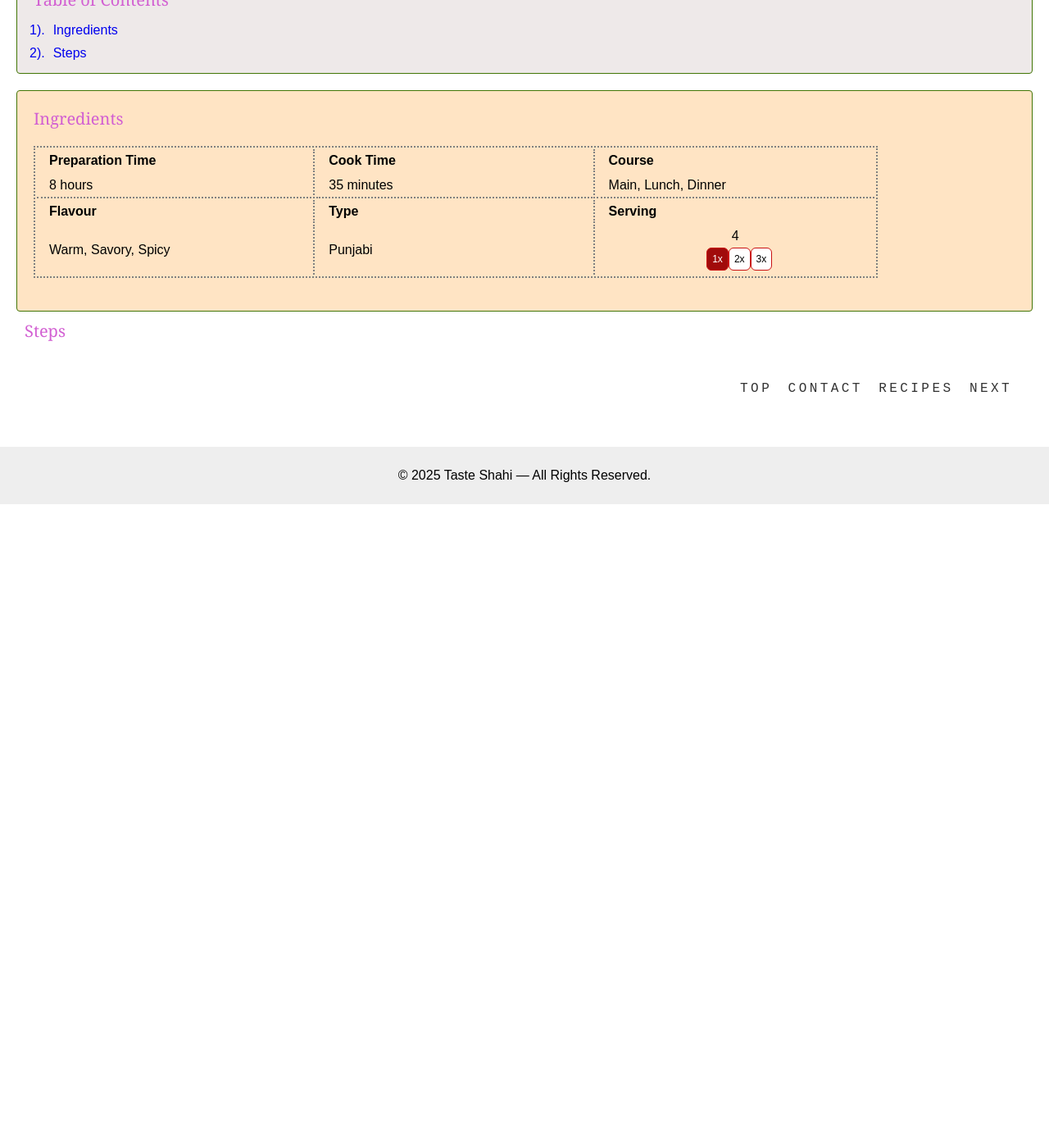
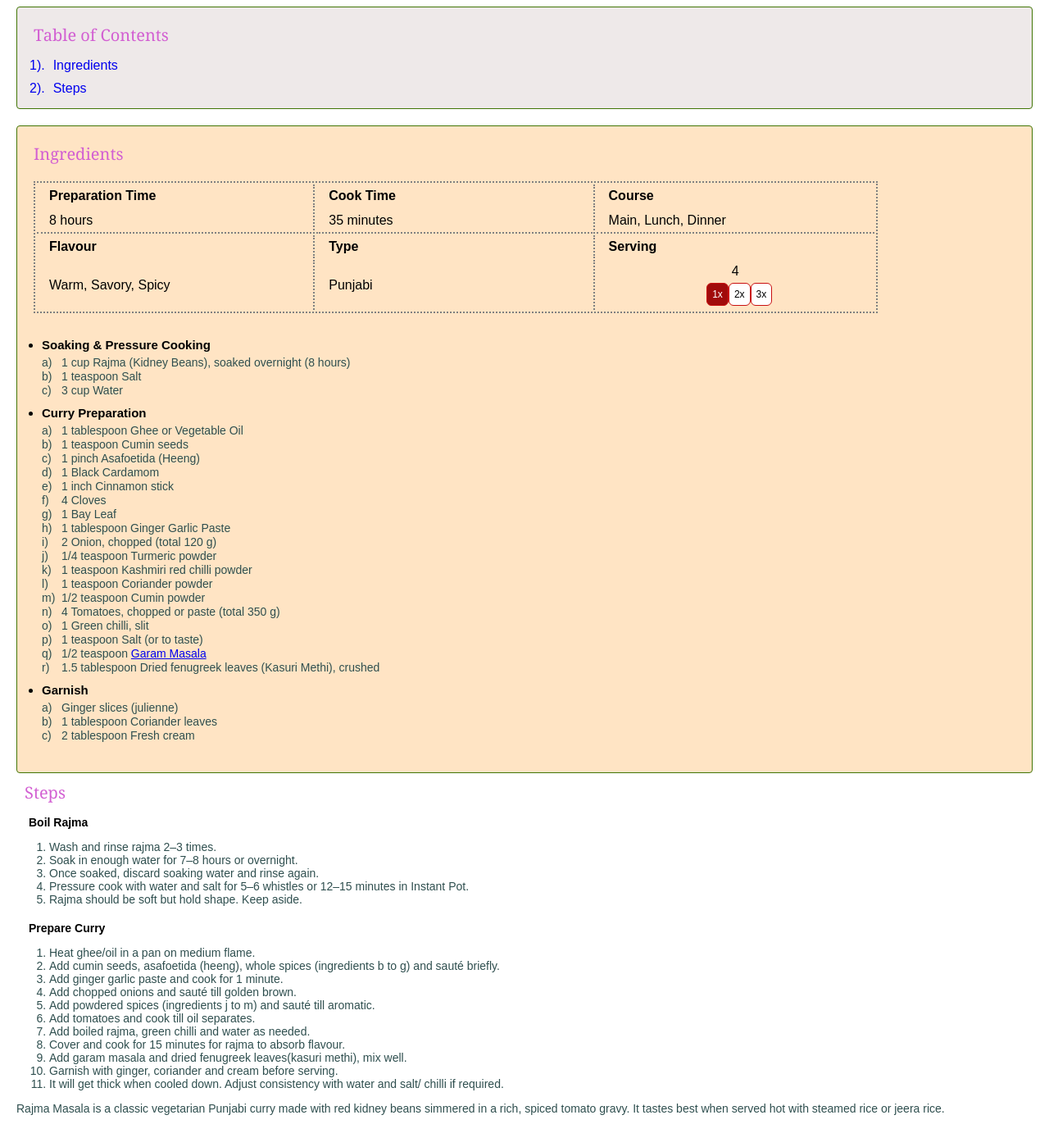
Before and after one commit to swad-rajsi/swad-rajsi.github.io, a Jekyll site: the page built from _recipes/punjabi_rajma_masala.md, in a window 1280 px wide and 1400 px high, scrolled down 526 px. Shown: the whole window at 82% size. Built offline with Jekyll 4.4.1, drawn with Linux system fonts in a browser that asks for light colours; before the commit the page ends 1141 px from its top, so only the background shows below that; grey boxes are pictures that could not be loaded.

Commit message:
translation

```diff
--- a/_recipes/punjabi_rajma_masala.md
+++ b/_recipes/punjabi_rajma_masala.md
@@ -12,113 +15,228 @@ serving_original: 4
 serving: 4
 permalink: /recipes/punjabi-rajma-masala/
 image: /assets/images/recipes/punjabi_rajma_masala.jpg
-ingredients:
-  - heading: Dip & pressure cooking
+ingredients_en:
+  - heading: Soaking & Pressure Cooking
     items:
       - qty: 1
         unit: cup
-        name: rajma (Kidney Beans) - Soaked overnight for 8 hours
+        name: Rajma (Kidney Beans), soaked overnight (8 hours)
       - qty: 1
         unit: teaspoon
-        name: salt
+        name: Salt
       - qty: 3
         unit: cup
-        name: water
+        name: Water
 
-  - heading: Curry preparation
+  - heading: Curry Preparation
     items:
       - qty: 1
         unit: tablespoon
-        name: Clarified butter/ Ghee or Vegetable oil
+        name: Ghee or Vegetable Oil
       - qty: 1
         unit: teaspoon
-        name: Cumin/ Jeera
+        name: Cumin seeds
       - qty: 1
         unit: pinch
-        name: Asafoetida/ Heeng
+        name: Asafoetida (Heeng)
         scale: false
       - qty: 1
         unit:
-        name: Black Cardamom/ Kali Ilaychi
+        name: Black Cardamom
       - qty: 1
         unit: inch
-        name: Cinnamon stick/ Dalchini
+        name: Cinnamon stick
       - qty: 4
         unit:
-        name: Cloves/ Laung
+        name: Cloves
       - qty: 1
         unit:
-        name: Bay Leaf/ Tej Patta
+        name: Bay Leaf
       - qty: 1
         unit: tablespoon
-        name: Ginger Garlic Paste/ Adrak Lahsun Paste
+        name: Ginger Garlic Paste
       - qty: 2
         unit:
-        name: Onion (chopped = 120 gm)
+        name: Onion, chopped (total 120 g)
       - qty: 1/4
         unit: teaspoon
-        name: Turmeric/ Haldi
+        name: Turmeric powder
       - qty: 1
         unit: teaspoon
-        name: Kashmiri chili powder
+        name: Kashmiri red chilli powder
       - qty: 1
         unit: teaspoon
-        name: Coriander powder/ Dhaniya powder
+        name: Coriander powder
       - qty: 1/2
         unit: teaspoon
-        name: Cumin powder/ Jeera powder
+        name: Cumin powder
       - qty: 4
         unit:
-        name: Tomatoes (chopped or paste = 350 gm)
+        name: Tomatoes, chopped or paste (total 350 g)
       - qty: 1
         unit:
-        name: Green chilli (slit)
+        name: Green chilli, slit
       - qty: 1
         unit: teaspoon
-        name: salt (or to taste)
+        name: Salt (or to taste)
       - qty: 1/2
         unit: teaspoon
         name: Garam Masala
         link: https://en.wikipedia.org/wiki/Garam_masala
       - qty: 1.5
         unit: tablespoon
-        name: Dried Fenugreek leaves/ Kasuri Methi (crushed)
+        name: Dried fenugreek leaves (Kasuri Methi), crushed
 
   - heading: Garnish
     items:
       - qty:
         unit:
-        name: Few Ginger slices (julienne)
+        name: Ginger slices (julienne)
         scale: false
       - qty: 1
         unit: tablespoon
-        name: Coriander leaves/ Dhaniya ke patte
+        name: Coriander leaves
       - qty: 2
         unit: tablespoon
-        name: Heavy Cream
+        name: Fresh cream
 
 
-steps:
-  - title: Boil Rajma/ Or Use Canned Rajma
+ingredients_hi:
+  - heading: भिगोना और प्रेशर कुकिंग
+    items:
+      - qty: 1
+        unit: कप
+        name: राजमा (किडनी बीन्स), 8 घंटे भिगोया हुआ
+      - qty: 1
+        unit: टीस्पून
+        name: नमक
+      - qty: 3
+        unit: कप
+        name: पानी
+
+  - heading: ग्रेवी की तैयारी
+    items:
+      - qty: 1
+        unit: टेबलस्पून
+        name: घी या तेल
+      - qty: 1
+        unit: टीस्पून
+        name: जीरा
+      - qty: 1
+        unit: चुटकी
+        name: हींग
+        scale: false
+      - qty: 1
+        unit:
+        name: बड़ी इलायची
+      - qty: 1
+        unit: इंच
+        name: दालचीनी
+      - qty: 4
+        unit:
+        name: लौंग
+      - qty: 1
+        unit:
+        name: तेज पत्ता
+      - qty: 1
+        unit: टेबलस्पून
+        name: अदरक लहसुन पेस्ट
+      - qty: 2
+        unit:
+        name: प्याज, बारीक कटा हुआ (कुल 120 ग्राम)
+      - qty: 1/4
+        unit: टीस्पून
+        name: हल्दी
+      - qty: 1
+        unit: टीस्पून
+        name: कश्मीरी लाल मिर्च पाउडर
+      - qty: 1
+        unit: टीस्पून
+        name: धनिया पाउडर
+      - qty: 1/2
+        unit: टीस्पून
+        name: जीरा पाउडर
+      - qty: 4
+        unit:
+        name: टमाटर, कटे हुए या पेस्ट (कुल 350 ग्राम)
+      - qty: 1
+        unit:
+        name: हरी मिर्च, चीरी हुई
+      - qty: 1
+        unit: टीस्पून
+        name: नमक (या स्वाद अनुसार)
+      - qty: 1/2
+        unit: टीस्पून
+        name: गरम मसाला
+      - qty: 1.5
+        unit: टेबलस्पून
+        name: कसूरी मेथी, मसलकर
+
+  - heading: सजावट
+    items:
+      - qty:
+        unit:
+        name: अदरक के लच्छे
+        scale: false
+      - qty: 1
+        unit: टेबलस्पून
+        name: हरा धनिया
+      - qty: 2
+        unit: टेबलस्पून
+        name: फ्रेश क्रीम
+
+
+steps_en:
+  - title: Boil Rajma
     actions:
-      - Wash and rinse Rajma (Kidney Beans) thrice.
-      - Soak them in 5 cups water for 7 hours to overnight.
-      - Once ready, discard water and rinse them well.
-      - Transfer them to instant pressure cooker/ instant pot.
-      - Add 3 cups water and cook for 5-6 whistles and let steam die. Or 12-15 minutes in instant pot.
-      - Once cooked, Rajma should be soft enough that they will get mashed easily between fingers but still hold their shape. Keep aside.
-  - title: Curry Prep
+      - Wash and rinse rajma 2–3 times.
+      - Soak in enough water for 7–8 hours or overnight.
+      - Once soaked, discard soaking water and rinse again.
+      - Pressure cook with water and salt for 5–6 whistles or 12–15 minutes in Instant Pot.
+      - Rajma should be soft but hold shape. Keep aside.
+
+  - title: Prepare Curry
     actions:
-      - In a pot on medium flame, add 1 tbsp clarified butter/ ghee, add ingredients from b) to g), let it sizzle for few seconds.
-      - Add Ginger Garlic paste and saute for a minute.
-      - Add  chopped onion and saute till golden brown.
-      - Now, add ingredients from j) to m) and saute for few seconds till spices turns aromatic.
-      - Further, add tomato and cook till tomato turns mushy/ oil seprates.
-      - Add boiled rajma beans, green chilli, salt, and 1-2 cup water to adjust consistency. If using canned rajma, discard liquid and wash rajma before use.
-      - Cover and cook for 15 minutes on medium flame for rajma to absorbs flavour.
-      - Add Garam Masala, dried fenugreek leaves and mix and shut off flame.
-      - It will get thick when cooled down. Adjust consistency with water and add salt/ chilli if required.
-      - Garnish with julienne ginger slices, coriander leaves and heavy cream before serving.
+      - Heat ghee/oil in a pan on medium flame.
+      - Add cumin seeds, asafoetida (heeng), whole spices (ingredients b to g) and sauté briefly.
+      - Add ginger garlic paste and cook for 1 minute.
+      - Add chopped onions and sauté till golden brown.
+      - Add powdered spices (ingredients j to m) and sauté till aromatic.
+      - Add tomatoes and cook till oil separates.
+      - Add boiled rajma, green chilli and water as needed.
+      - Cover and cook for 15 minutes for rajma to absorb flavour.
+      - Add garam masala and dried fenugreek leaves(kasuri methi), mix well.
+      - Garnish with ginger, coriander and cream before serving.
+      - It will get thick when cooled down. Adjust consistency with water and salt/ chilli if required.
+
+
+steps_hi:
+  - title: राजमा उबालें
+    actions:
+      - राजमा को 2–3 बार धो लें।
+      - 7–8 घंटे या रात भर भिगो दें।
+      - भिगोने के बाद तैयार हो जाने पर, पानी निकालकर फिर से धो लें।
+      - प्रेशर कुकर में पानी और नमक डालकर 5–6 सीटी तक पकाएँ।
+      - राजमा नरम हो लेकिन आकार बना रहे।
+
+  - title: ग्रेवी तैयार करें
+    actions:
+      - कढ़ाही में घी/तेल गरम करें।
+      - जीरा, हींग और साबुत मसाले (सामग्री b से g) डालें।
+      - अदरक लहसुन पेस्ट डालकर भूनें।
+      - बारीक कटा हुआ प्याज डालकर सुनहरा होने तक भूनें।
+      - सूखे मसाले (सामग्री j से m) डालें और खुशबू आने तक पकाएँ।
+      - टमाटर डालें और तेल अलग होने तक पकाएँ।
+      - उबला राजमा, हरी मिर्च और पानी डालें।
+      - राजमा को स्वाद सोखने के लिए ढककर 15 मिनट पकाएँ।
+      - गरम मसाला और कसूरी मेथी मिलाएँ।
+      - अदरक, हरा धनिया और क्रीम से सजाएँ।
+      - राजमा ठंडा होने पर गाढ़ा हो जाएगा। गाढ़ापन ठीक करने के लिए पानी डालें और आवश्यकतानुसार नमक/मिर्च डालें।
+
+
+description_en: |
+  Rajma Masala is a classic vegetarian Punjabi curry made with red kidney beans simmered in a rich, spiced tomato gravy. It tastes best when served hot with steamed rice or jeera rice.
+
+description_hi: |
+  राजमा मसाला एक पारंपरिक शाकाहारी पंजाबी व्यंजन है जिसमें राजमा को मसालेदार टमाटर की ग्रेवी में पकाया जाता है। यह चावल या जीरा राइस के साथ सबसे अच्छा लगता है।
 ---
-
-Rajma, also known as rajmah, razma, or lal lobia, is a vegetarian dish, originating from the Indian subcontinent, consisting of red kidney beans in a thick gravy with many Indian whole spices, and is usually served with rice.
```
Also changed, not shown: other parts of _recipes/punjabi_rajma_masala.md (+4 -1 lines).
